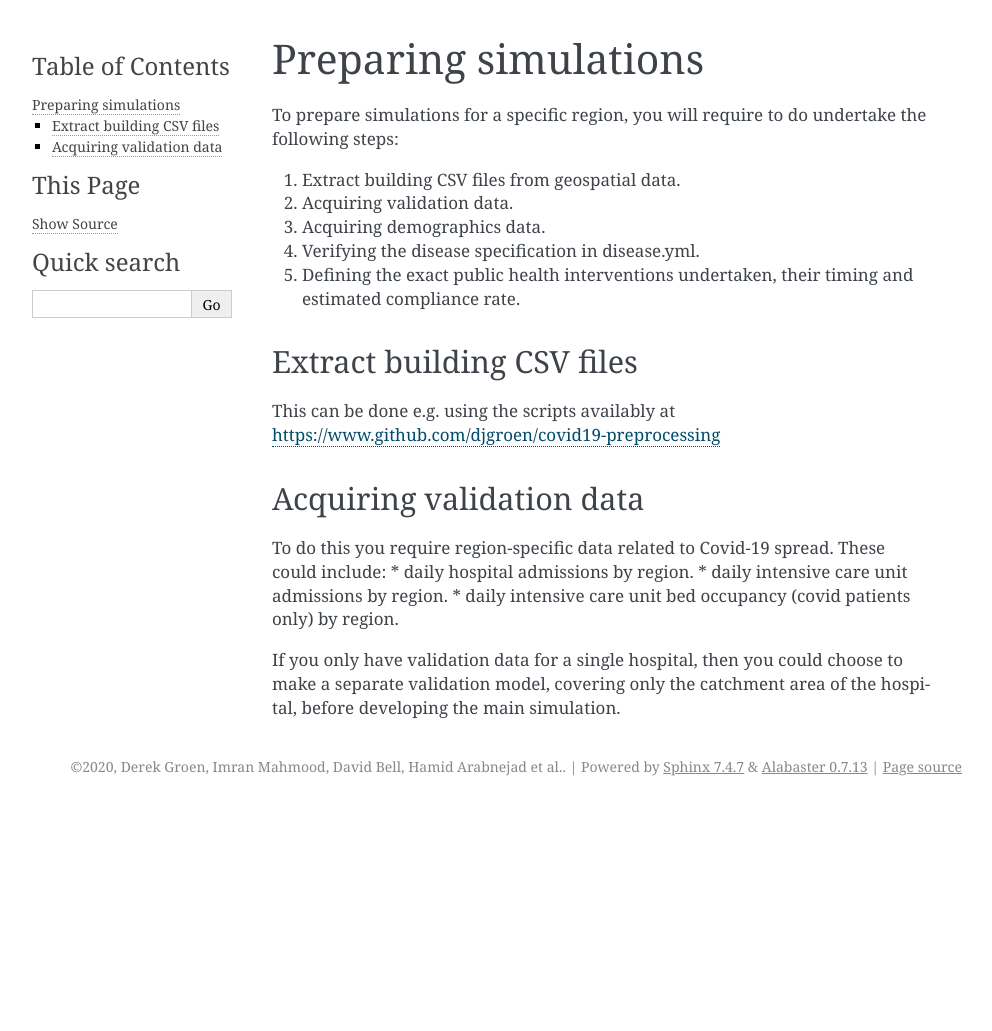
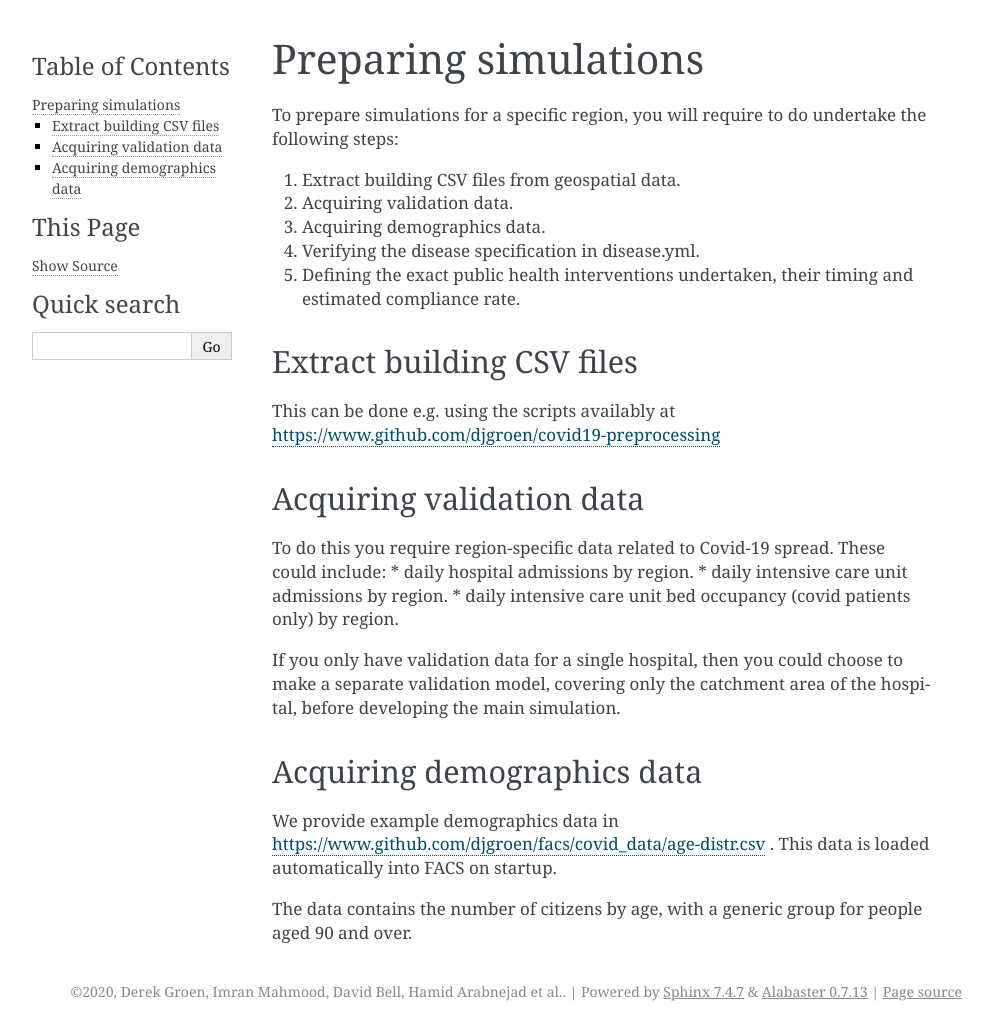
Before and after one commit to djgroen/facs, a Sphinx documentation site: the page built from docs/preparation.rst, in a window 1280 px wide. Shown: the whole page, without its empty margins (148-1140 px from the left). Built offline with Sphinx 7.4.7, drawn with Linux system fonts in a browser that asks for light colours; before the commit the page ends 900 px from its top, so only the background shows below that; some of the changed lines change nothing that is shown.

Commit message:
Update preparation.rst

```diff
--- a/docs/preparation.rst
+++ b/docs/preparation.rst
@@ -7,11 +7,11 @@ Preparing simulations
 ============
 To prepare simulations for a specific region, you will require to do undertake the following steps:
 
-1. Extract building CSV files from geospatial data.
-2. Acquiring validation data.
-3. Acquiring demographics data.
-4. Verifying the disease specification in disease.yml.
-5. Defining the exact public health interventions undertaken, their timing and estimated compliance rate.
+#. Extract building CSV files from geospatial data.
+#. Acquiring validation data.
+#. Acquiring demographics data.
+#. Verifying the disease specification in disease.yml.
+#. Defining the exact public health interventions undertaken, their timing and estimated compliance rate.
 
 
 Extract building CSV files
@@ -27,3 +27,9 @@ To do this you require region-specific data related to Covid-19 spread. These co
 * daily intensive care unit bed occupancy (covid patients only) by region.
 
 If you only have validation data for a single hospital, then you could choose to make a separate validation model, covering only the catchment area of the hospital, before developing the main simulation.
+
+Acquiring demographics data
+---------------------------
+We provide example demographics data in https://www.github.com/djgroen/facs/covid_data/age-distr.csv . This data is loaded automatically into FACS on startup.
+
+The data contains the number of citizens by age, with a generic group for people aged 90 and over.
```
